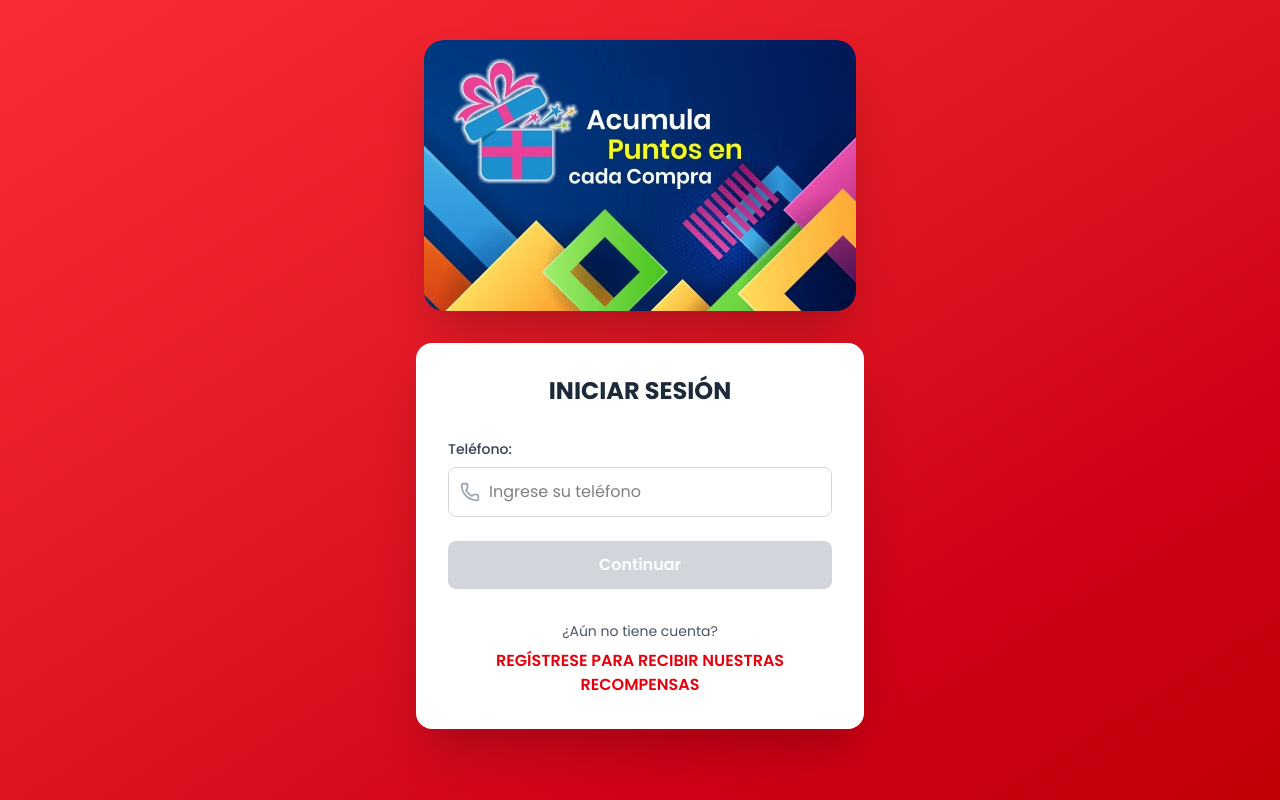
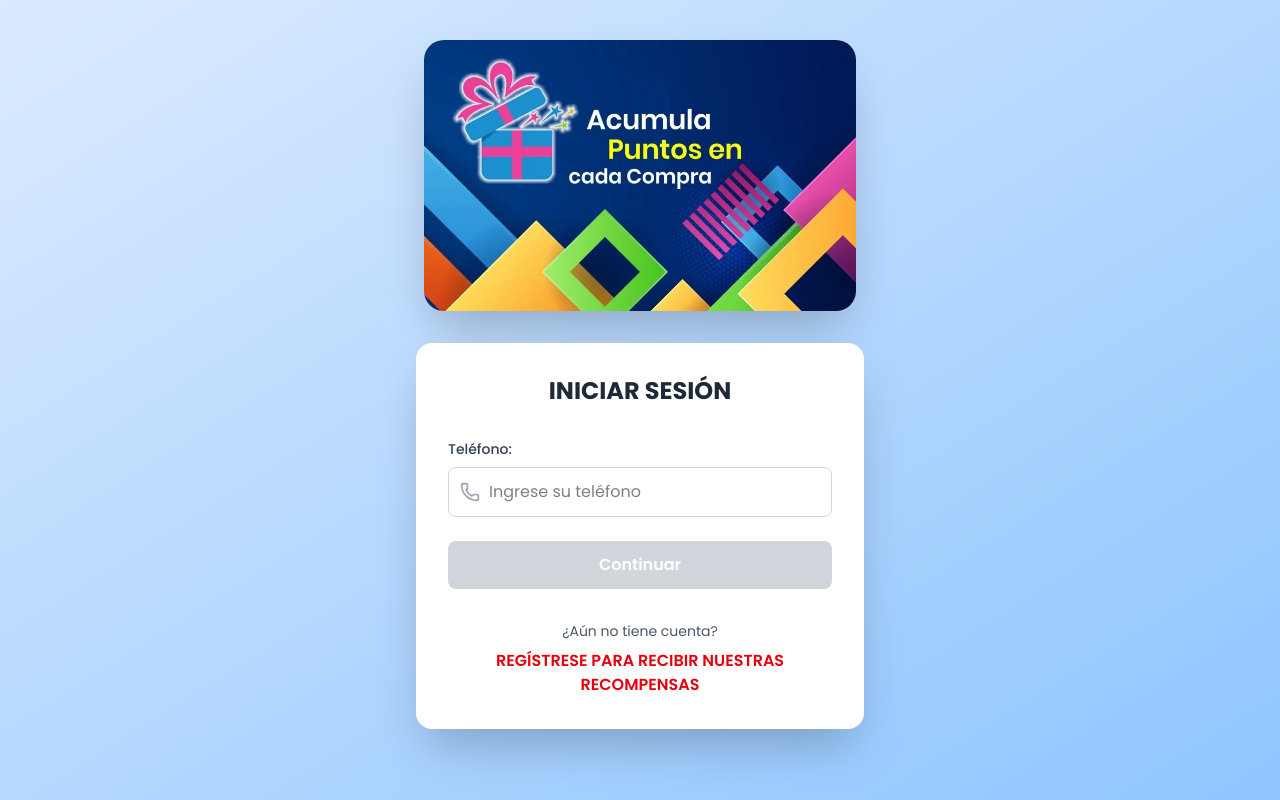
Before and after one commit to GerardoARHernandez/TarjetHerramientas, a React (Vite) app: page /client/login in a window 1280 px wide. Built offline with nearby package versions, Linux system fonts and the light colour scheme.

Commit message:
Update: Fondo azul

```diff
--- a/src/apps/puntos-cliente/views/Login.jsx
+++ b/src/apps/puntos-cliente/views/Login.jsx
@@ -27,7 +27,7 @@
   };
 
   return (
-    <div className="min-h-screen bg-gradient-to-br from-red-500 to-red-700 px-4 py-8">
+    <div className="min-h-screen bg-gradient-to-br from-blue-100 to-blue-300 px-4 py-8">
       <div className="max-w-md mx-auto">
         {/* Loyalty Card Header */}
         <div className="p-2 mb-6">
```
